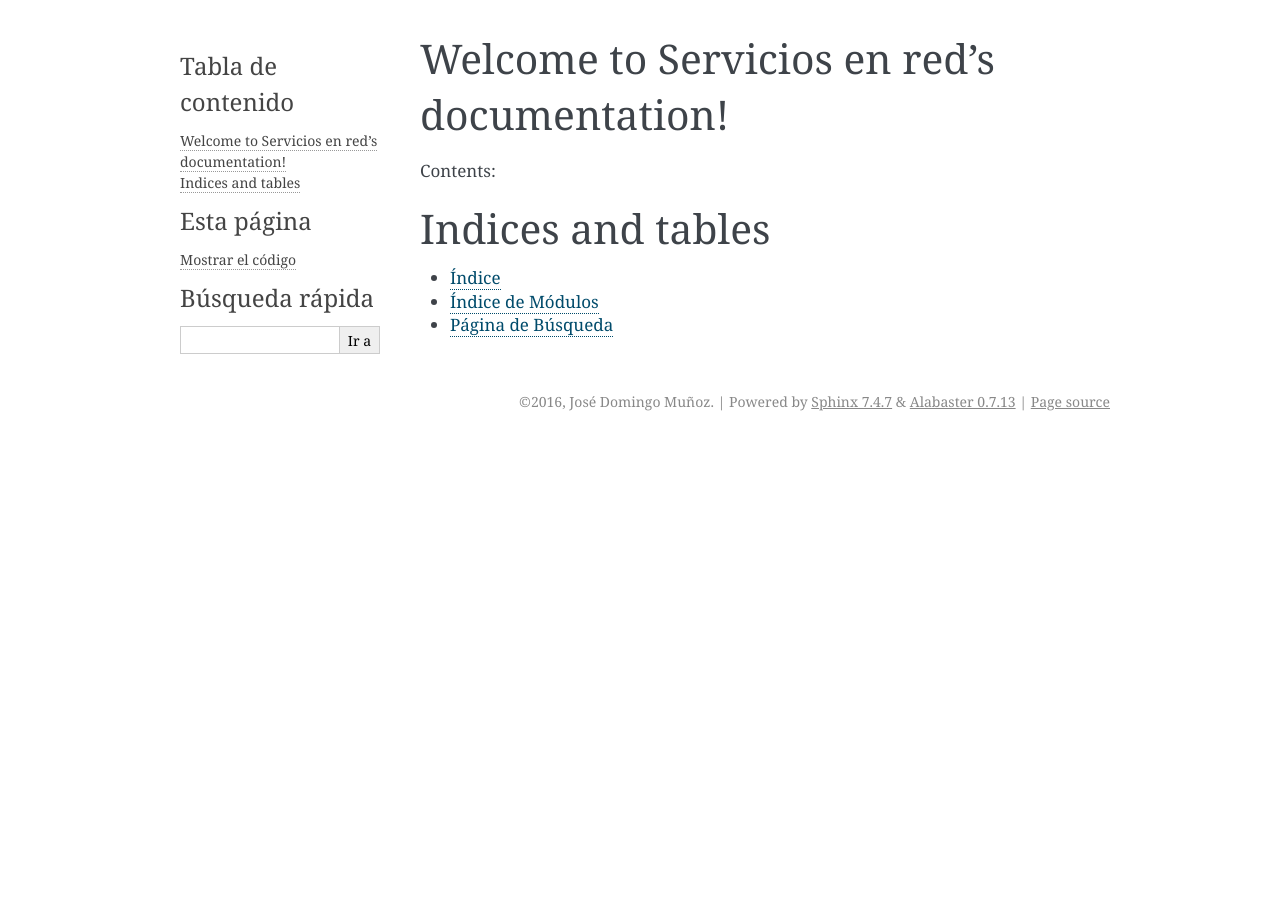
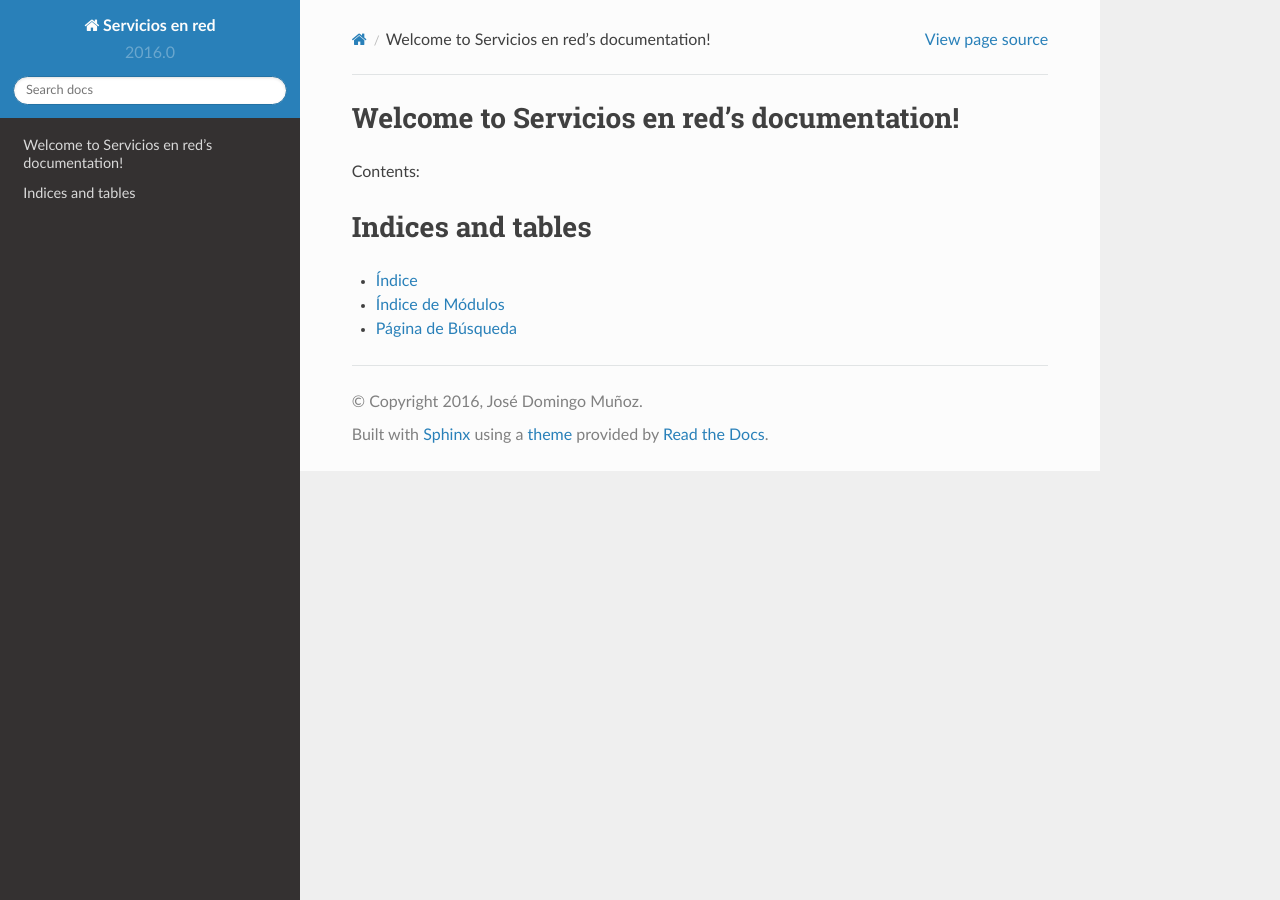
Before and after one commit to josedom24/serviciosgm_doc, a Sphinx documentation site: the page built from source/index.rst, in a window 1280 px wide. Built offline with Sphinx 7.4.7 and the Read the Docs theme 2.0.0, drawn with Linux system fonts in a browser that asks for light colours.

```diff
--- a/source/conf.py
+++ b/source/conf.py
@@ -30,7 +30,7 @@
 # extensions coming with Sphinx (named 'sphinx.ext.*') or your custom
 # ones.
 extensions = [
-    'sphinx.ext.githubpages',
+#    'sphinx.ext.githubpages',
 ]
 
 # Add any paths that contain templates here, relative to this directory.
@@ -338,3 +338,8 @@ texinfo_documents = [
 # If true, do not generate a @detailmenu in the "Top" node's menu.
 #
 # texinfo_no_detailmenu = False
+import sphinx_rtd_theme
+
+html_theme = "sphinx_rtd_theme"
+
+html_theme_path = [sphinx_rtd_theme.get_html_theme_path()]
```
Also changed, not shown: 1 other file.
